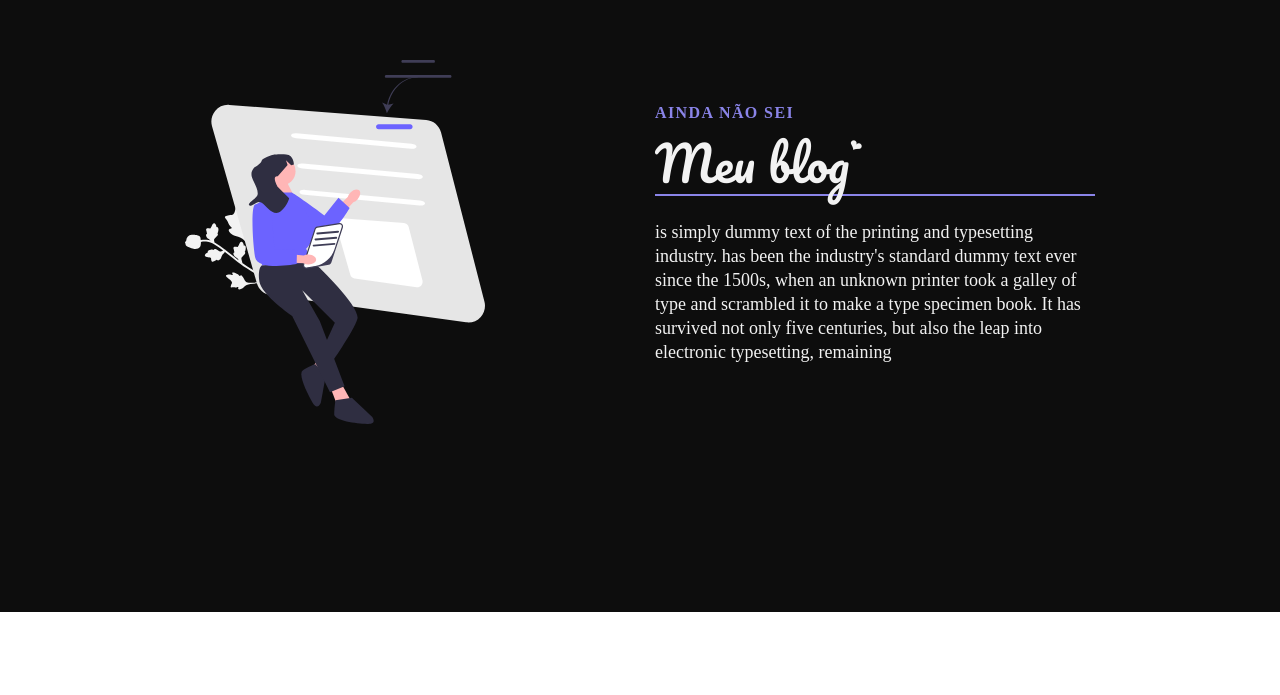
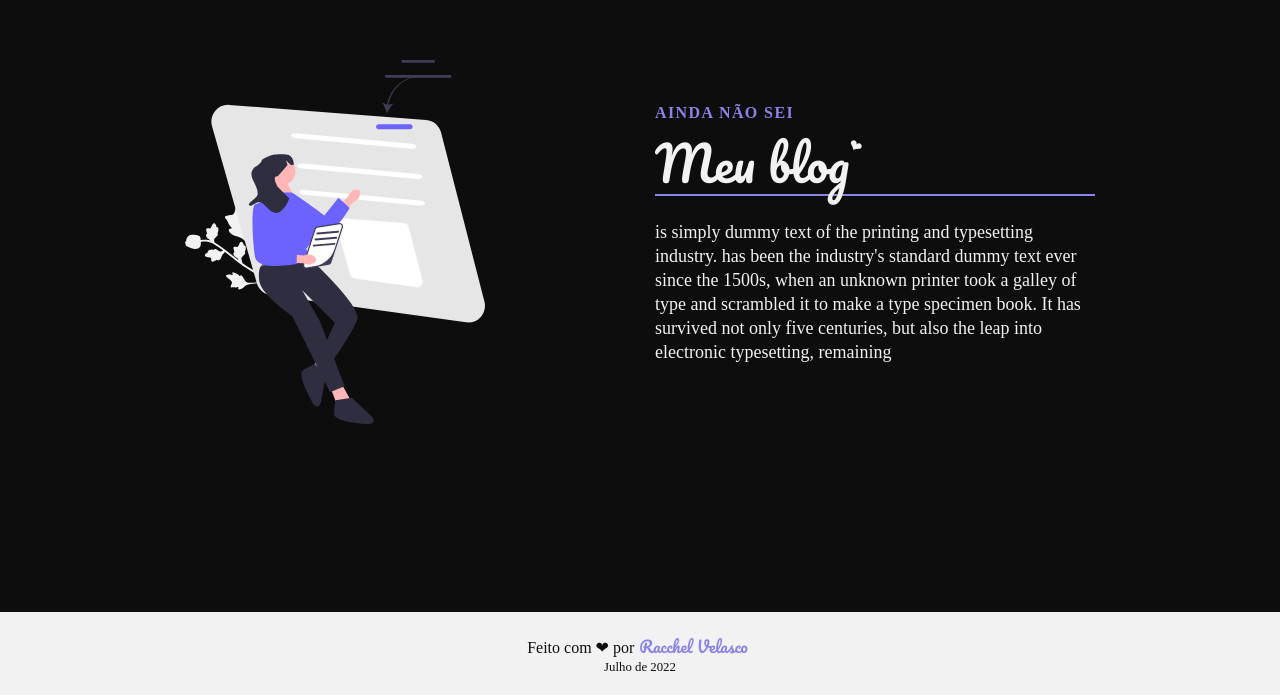
Before and after one commit to Racchel/portifolio, a React (Create React App) app: page / in a window 1280 px wide. Shown: the part 2938-3633 px from the top of the page. Before the commit the page ends 3550 px from the top, so only its background shows below. Built offline with nearby package versions, Linux system fonts and the light colour scheme; a web font is replaced by a local one.

Commit message:
Feature: add Footer component

```diff
--- /dev/null
+++ b/src/components/Footer/index.js
@@ -0,0 +1,20 @@
+import * as S from './style'
+import { assets } from '../../assets'
+
+export const Footer = () => {
+
+   const title = `Feito com ${assets.icons.heart} por`
+   const author = 'Racchel Velasco'
+   const date = 'Julho de 2022'
+
+   return (
+      <S.FooterContainer>
+         <S.FooterContent>
+            <S.FooterTitle>{title}
+               <S.FooterAuthor>{author}</S.FooterAuthor>
+            </S.FooterTitle>
+            <S.FooterSubtitle>{date}</S.FooterSubtitle>
+         </S.FooterContent>
+      </S.FooterContainer>
+   )
+}
--- /dev/null
+++ b/src/components/Footer/style.js
@@ -0,0 +1,30 @@
+import styled from 'styled-components'
+
+export const FooterContainer = styled.footer`
+   width: 100%;
+   padding: 20px 0;
+   color: ${props => props.theme.colors.background.md};
+   background-color: ${props => props.theme.colors.text.md};
+   font-family: ${props => props.theme.fonts.default};
+`
+
+export const FooterContent = styled.div`
+   display: flex;
+   flex-direction: column;
+   justify-content: center;
+   align-items: center;
+`
+
+export const FooterTitle = styled.p`
+`
+export const FooterAuthor = styled.span`
+   font-size: 1rem;
+   font-family:${props => props.theme.fonts.secondary};
+   color: ${props => props.theme.colors.primary.sm};
+   padding: 0 5px;
+`
+
+export const FooterSubtitle = styled.p`
+   font-size: 0.8rem;
+
+`
--- a/src/components/index.js
+++ b/src/components/index.js
@@ -7,3 +7,4 @@ export * from './InfoSection'
 export * from './LanguageSelector'
 export * from './ProjectsSection'
 export * from './CustomTitle'
+export * from './Footer'
--- a/src/screens/Layout/index.js
+++ b/src/screens/Layout/index.js
@@ -1,5 +1,5 @@
 import * as S from './style'
-import { NavBar, SideBar, ThemeButton } from '../../components'
+import { NavBar, SideBar, ThemeButton, Footer } from '../../components'
 import { useState } from 'react'
 
 export const Layout = ({ title, children }) => {
@@ -16,6 +16,7 @@ export const Layout = ({ title, children }) => {
             <SideBar isOpen={isOpen} toggle={toggle} />
             {children}
          </S.Container>
+         <Footer />
          <ThemeButton desktop />
       </>
    )
```
